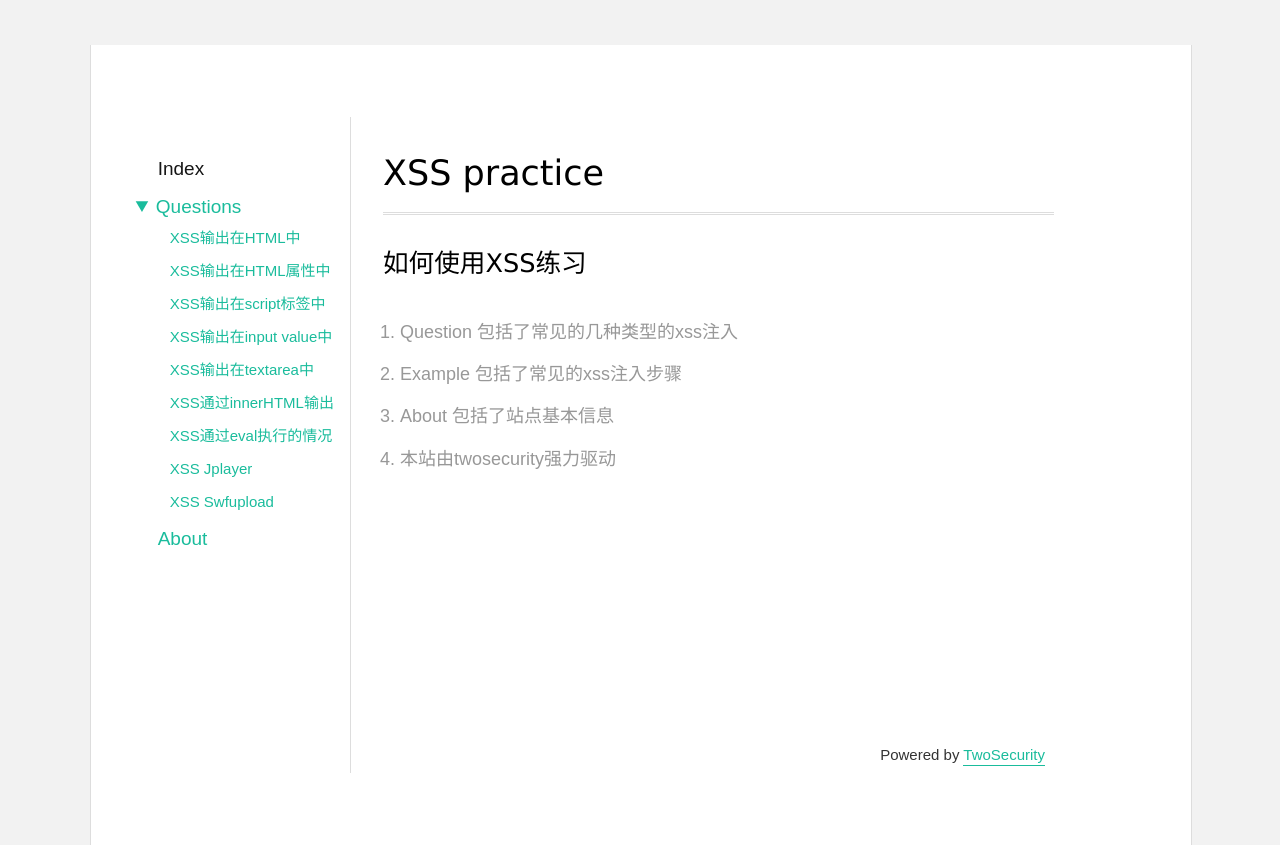
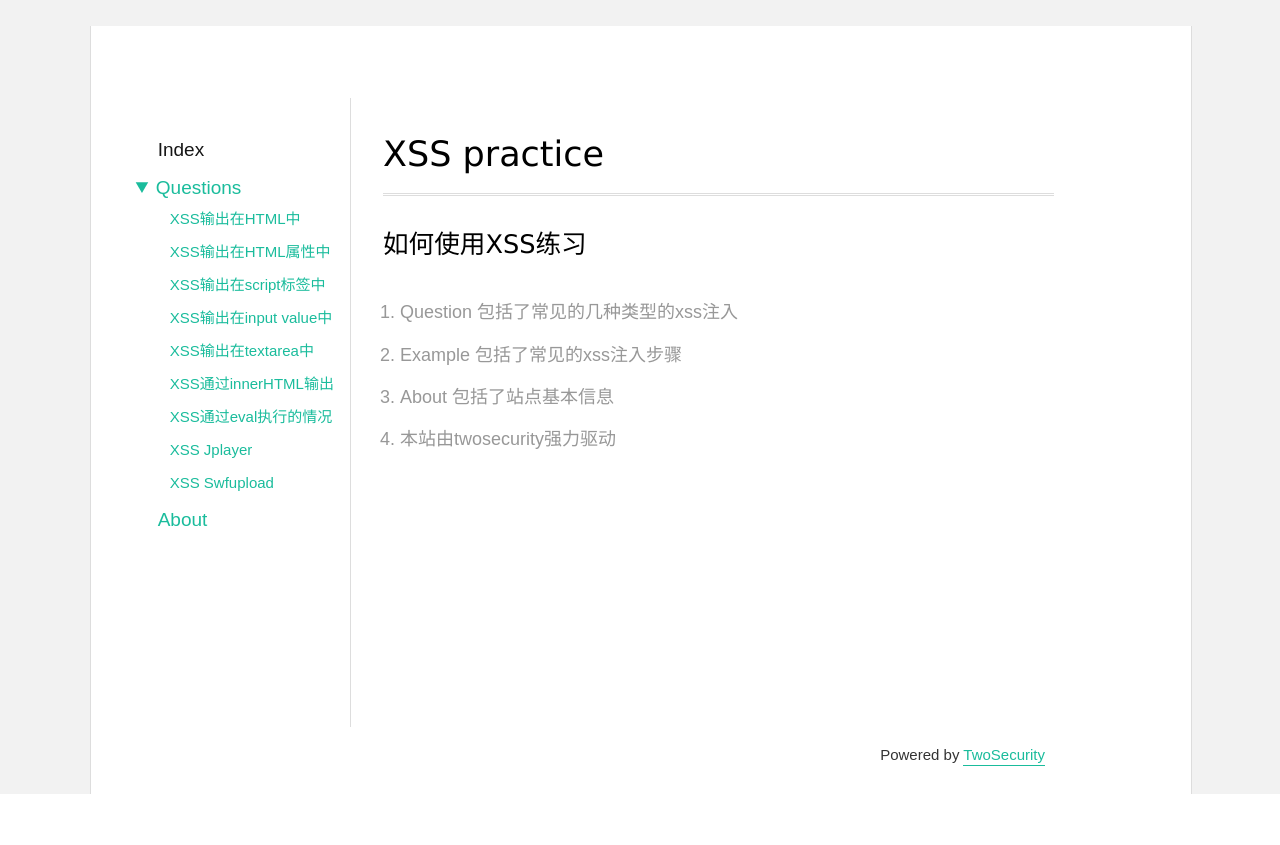
Before and after one commit to yuanhaoyu/xss-test, a PHP site: page /index.php in a window 1280 px wide. After the commit the page ends 794 px from the top, so only its background shows below. Run offline with PHP 8.4, Linux system fonts and the light colour scheme.

Commit message:
fix index body bug

```diff
--- a/web/assets/css/changeV1.css
+++ b/web/assets/css/changeV1.css
@@ -5,9 +5,9 @@
         }
 
         body {
-            height: 100%;
+            height: 96%;
             background: #f2f2f2;
-            padding-top: 45px;
+            padding-top: 2%;
         }
         ul{
             list-style: none!important;
```
